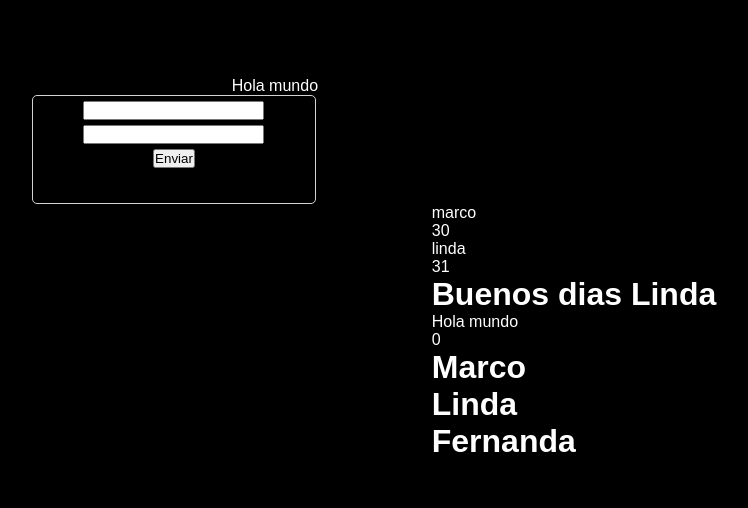
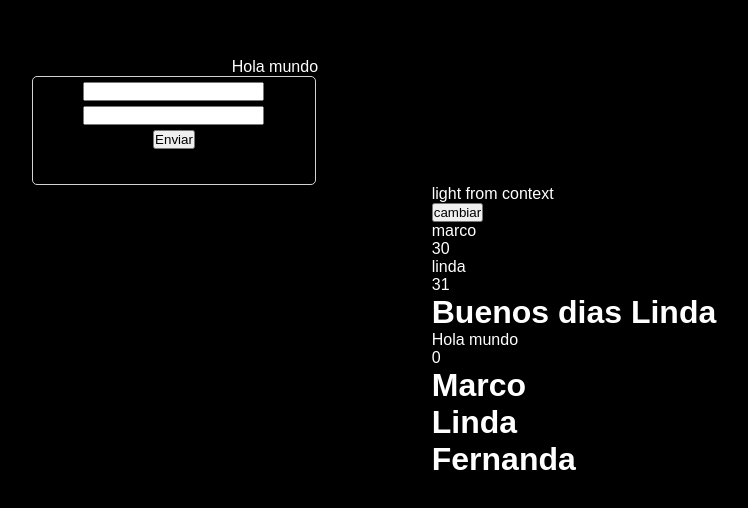
Before and after one commit to MarcoRosselDev/LeetCode, a React (Vite) app in the folder gsap-tutorial/: page / in a window 1280 px wide. Shown: the part 132-640 px from the top of the page, without its empty margins (266-1014 px from the left). Built offline with nearby package versions, Linux system fonts and the light colour scheme.

Commit message:
gsap tutorial | 08

```diff
--- /dev/null
+++ b/gsap-tutorial/notes/contexto/component.tsx
@@ -0,0 +1,12 @@
+import {useContext} from 'react'
+import { SomeContext } from './contexto'
+
+export function Component({handleTheme_f} : any) {
+  const theme = useContext(SomeContext)
+  return (
+    <div>
+      <p>{theme} from context</p>
+      <button onClick={() => handleTheme_f()} >cambiar</button>
+    </div>
+  )
+}
--- a/gsap-tutorial/notes/contexto/contexto.tsx
+++ b/gsap-tutorial/notes/contexto/contexto.tsx
@@ -1,8 +1,9 @@
 import React, {createContext, useState} from 'react'
+import { Component } from './component'
 
-type Theme = string | React.SetStateAction
+type Theme = string | undefined
 
-const SomeContext = createContext<Theme>('ligth')
+export const SomeContext = createContext<Theme>('ligth')
 
 export function ThemeContext({children}:{children: React.ReactNode}) {
   const [theme, setTheme] = useState('light')
@@ -11,8 +12,10 @@ export function ThemeContext({children}:{children: React.ReactNode}) {
   }
 
   return (
-    <SomeContext.Provider value={theme} _handleTheme={handleTheme}>
+    <SomeContext.Provider value={theme} >
+      <Component handleTheme_f={handleTheme} />
       {children}
+
     </SomeContext.Provider>
   )
 }
--- a/gsap-tutorial/src/App.tsx
+++ b/gsap-tutorial/src/App.tsx
@@ -12,7 +12,7 @@ gsap.registerPlugin(useGSAP, ScrollTrigger);
 
 function App() {
   //const box = useRef(null)
-  const blue_box = useRef(null)
+  //const blue_box = useRef(null)
   const contenedor = useRef(null)
   const state_elements = useRef(null)
   const form_elem = useRef(null)
@@ -20,7 +20,7 @@ function App() {
   useGSAP(() =>{
     //gsap.to(".box", { rotation: "+=360", duration: 3 })
     gsap.to(form_elem.current, { x: -200, duration: 3 })
-    gsap.to(blue_box.current, { x: 200 })
+    //gsap.to(blue_box.current, { x: 200 })
     gsap.to(state_elements.current, { x: 200, duration: 3 })
   }, {scope: contenedor})
   return (
```
